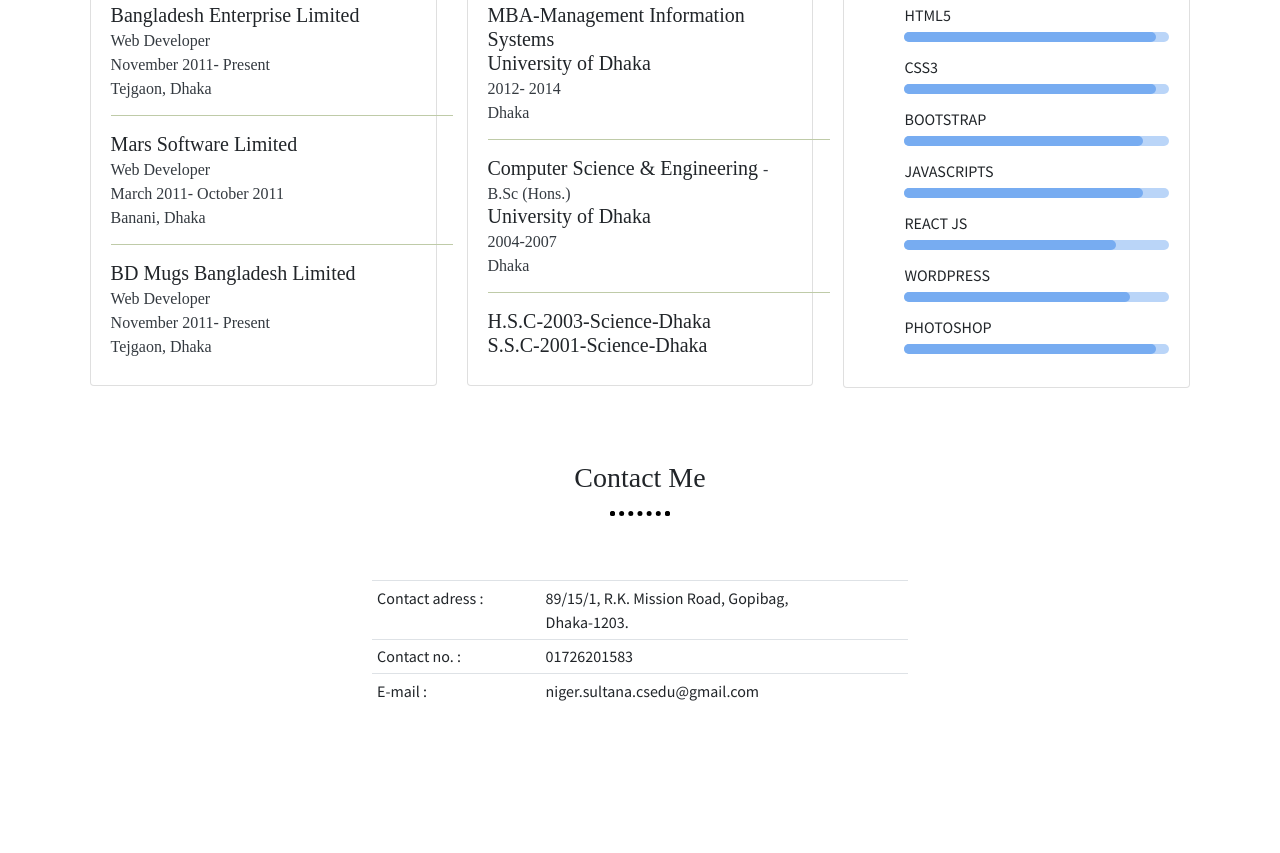
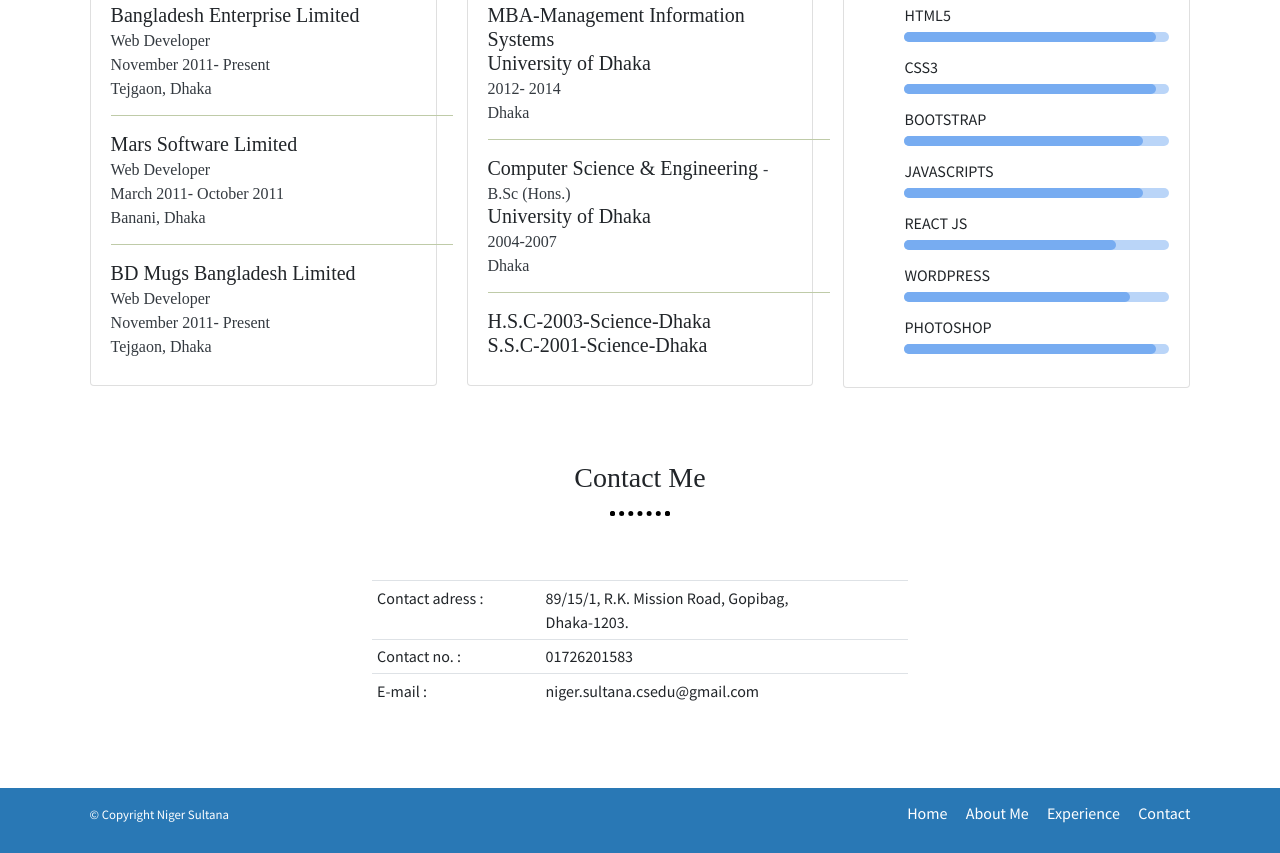
Before and after one commit to SultanaHub/protfolio, a plain HTML site: page index.html in a window 1280 px wide. Shown: the part 1632-2485 px from the top of the page. Before the commit the page ends 2385 px from the top, so only its background shows below. Drawn offline with nearby package versions, Linux system fonts and the light colour scheme; a web font is replaced by a local one.

Commit message:
Add files via upload

```diff
--- a/index.html
+++ b/index.html
@@ -31,7 +31,7 @@
 
                <a class="navbar-brand d-none d-md-block invisible" href="#">Navbar</a>
 
-               <div class="main-title ml-lg-5 pl-lg-5"><h2>Niger Sultana</h2></div>
+               <div class="main-title"><h1>Niger Sultana</h1></div>
 
                <div class="collapse navbar-collapse" id="navbarNavDropdown">
                  <ul class="navbar-nav ml-auto mr-5">
@@ -56,7 +56,7 @@
 
      <main>
         <!-- profile section starts here-->
-          <section id="profile"">
+          <section id="profile">
 
                <div class="profile-description text-center">
                   <h2>I am Web Developer  <br> & <br>  Designer</h2>
@@ -81,6 +81,7 @@
 
               <div class="col-lg-6 text-lg-left text-center">
                 <hr class="hr-line-style-about-me">
+
                 <p>
                   Hello, I am Niger Sultana, cse graduate fron University of Dhaka, also done my MBA with major in management Information systems.
                         <br>I am an experienced Web Developer, &nbsp; currently working in a reputed and well established web development company in Bangladesh as an front and back end (full stack) developer.
@@ -191,7 +192,9 @@
 
           </section><!--end of experience-->
 
-          <section id="contact-me">
+
+          <!--contact-me section starts here-->
+          <section id="contact-me" class="pb-5">
 
             <div class="section-title text-center py-5">
               <h3>Contact Me</h3>
@@ -234,13 +237,24 @@
 
             </div> <!--end of contact-details-->
 
-
-
           </section><!--end of contact-me-->
 
      </main>
 
      <footer>
+
+      <div class="row">
+        <div class="col-lg-6 mb-2 mb-lg-0 text-center text-lg-left">
+            <p class="small mt-1 text-white">&copy; Copyright Niger Sultana</p>
+        </div>
+
+        <div class="col-lg-6 text-center text-lg-right">
+            <a href="index.html">Home</a>
+            <a href="#about-me">About Me</i></a>
+            <a href="#experience">Experience</a>
+            <a href="#contact">Contact</a>
+        </div>
+    </div>
 
      </footer>
 
--- a/style.css
+++ b/style.css
@@ -123,9 +123,10 @@ p{
 .hr-line-style-about-me{
     border: 1px solid #bfcba8;
     border-bottom: none;
-    padding-right: 20px;
+    /* padding-right: 20px; */
     /* width: 540px; */
 }
+
 
 .about-me-image{
     width: 200px;
@@ -305,3 +306,20 @@ p{
 
 
 /* contact-me section ends here*/
+/* footer */
+
+footer{
+    padding: 1% 7%;
+    background-color: #2978b5 ;
+}
+
+footer a{
+    padding-left: 15px;
+    color: white;
+}
+
+footer a:hover{
+    text-decoration: none;
+    color: white;
+    font-weight: bold;
+}
```
